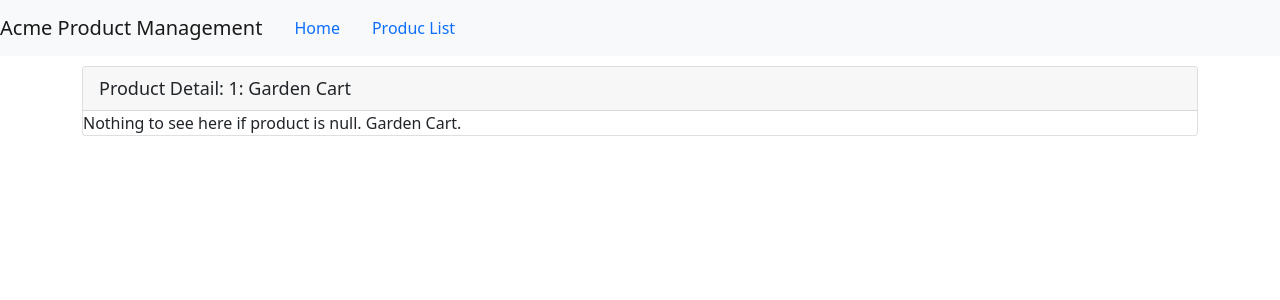
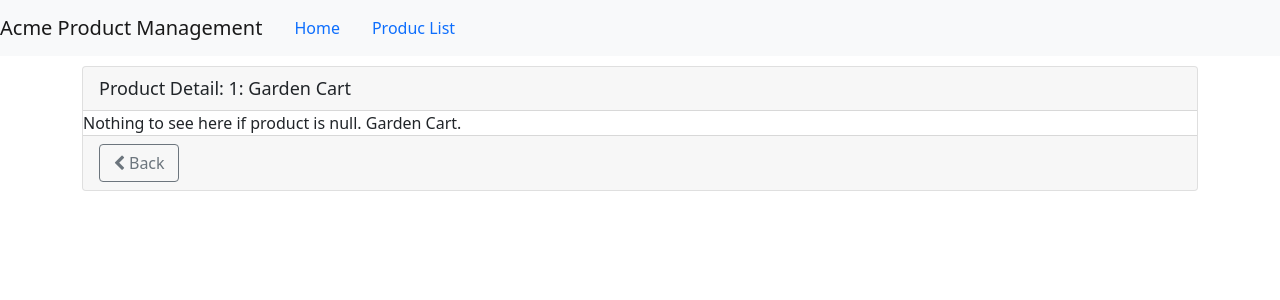
Before and after one commit to fgregor88/angular-getting-started, an Angular app: page /products/1 in a window 1280 px wide. Shown: the top 300 px of the page. Built offline with nearby package versions, Linux system fonts and the light colour scheme.

Commit message:
added back button | navigation with code

```diff
--- a/src/app/products/product-detail.component.html
+++ b/src/app/products/product-detail.component.html
@@ -5,4 +5,11 @@
   <div *ngIf="product">
     Nothing to see here if product is null. {{product.productName}}.
   </div>
+  <div class="card-footer">
+    <button class="btn btn-outline-secondary"
+            style="width:80px"
+    (click)="onBack()">
+      <i class="fa fa-chevron-left"></i> Back
+    </button>
+  </div>
 </div>
--- a/src/app/products/product-detail.component.ts
+++ b/src/app/products/product-detail.component.ts
@@ -1,5 +1,5 @@
 import { Component, OnInit } from '@angular/core';
-import {ActivatedRoute} from "@angular/router";
+import {ActivatedRoute, Router} from "@angular/router";
 import {IProduct} from "./product";
 
 @Component({
@@ -10,7 +10,8 @@
   pageTitle: string = 'Product Detail';
   product: IProduct | undefined;
 
-  constructor(private route: ActivatedRoute) { }
+  constructor(private route: ActivatedRoute,
+  private router: Router) { }
 
   ngOnInit(): void {
     const id = Number(this.route.snapshot.paramMap.get('id'));
@@ -28,4 +29,7 @@
     };
   }
 
+  onBack(): void{
+    this.router.navigate(['/products']);
+  }
 }
```
